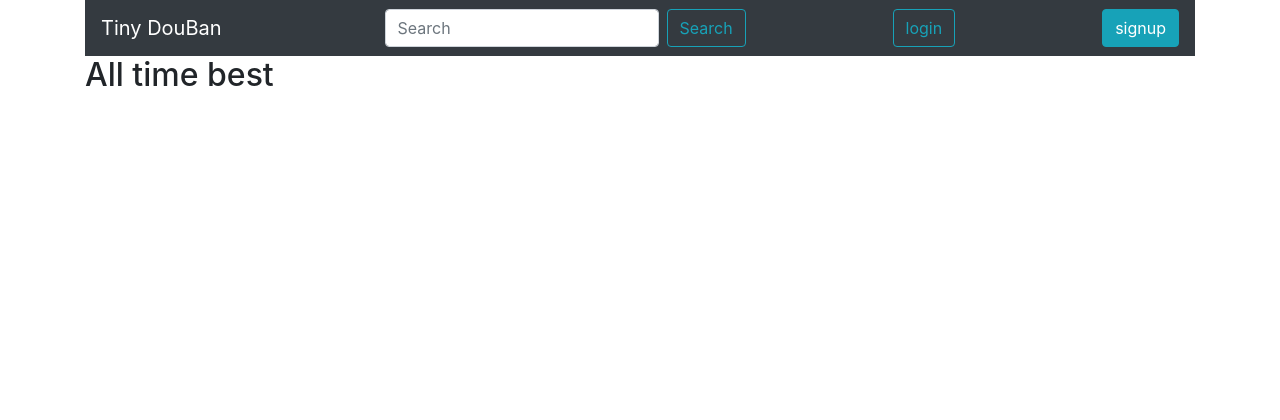
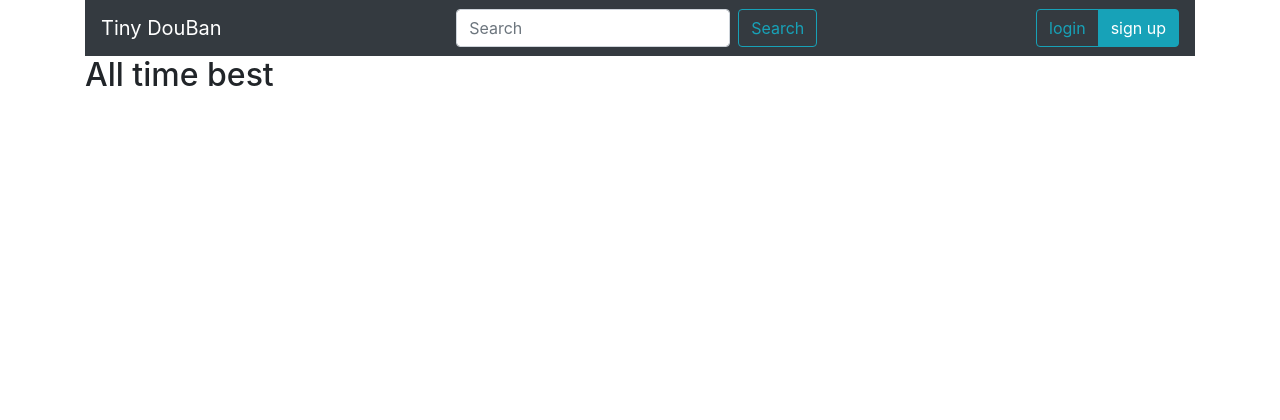
Before and after one commit to zhuzilin/tiny-douban, a Flask app: template src/templates/index.html in a window 1280 px wide. Shown: the top 420 px of the page. Run offline with Flask 2, Linux system fonts and the light colour scheme; the template is opened without the code that fills it, so the values that code supplies are empty; parts of the project's set-up code (start-up, migrations or seed data) failed here and were passed over; some libraries are stand-ins or nearby versions.

Commit message:
change layout

```diff
--- a/src/templates/layout.html
+++ b/src/templates/layout.html
@@ -6,7 +6,7 @@
           integrity="sha384-ggOyR0iXCbMQv3Xipma34MD+dH/1fQ784/j6cY/iJTQUOhcWr7x9JvoRxT2MZw1T"
           crossorigin="anonymous">
     <link rel="stylesheet" href="{{ url_for('static', filename='styles.css') }}" />
-    <title>{% block title %}{% endblock %}Tiny DouBan</title>
+    <title>{% block title %}Tiny DouBan{% endblock %}</title>
     {% endblock %}
 </head>
 <body>
--- a/src/templates/macro.html
+++ b/src/templates/macro.html
@@ -10,8 +10,10 @@
         {% if login %}
             <a class="btn btn-outline-info my-2 my-sm-0" href="/logout">logout</a>
         {% else %}
+        <div class="btn-group" role="group">
             <a class="btn btn-outline-info my-2 my-sm-0" href="/login">login</a>
-            <a class="btn btn-info my-2 my-sm-0" href="/signup">signup</a>
+            <a class="btn btn-info my-2 my-sm-0" href="/signup">sign up</a>
+        </div>
         {% endif %}
     </nav>
 {%- endmacro %}
```
